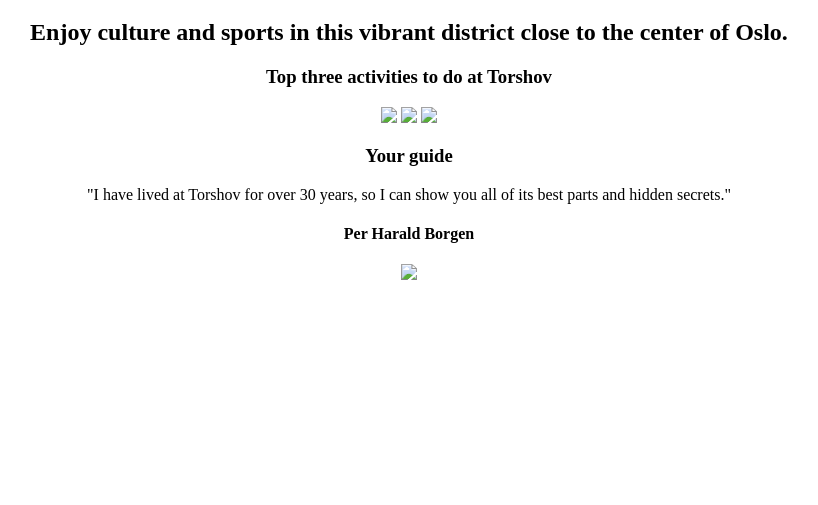
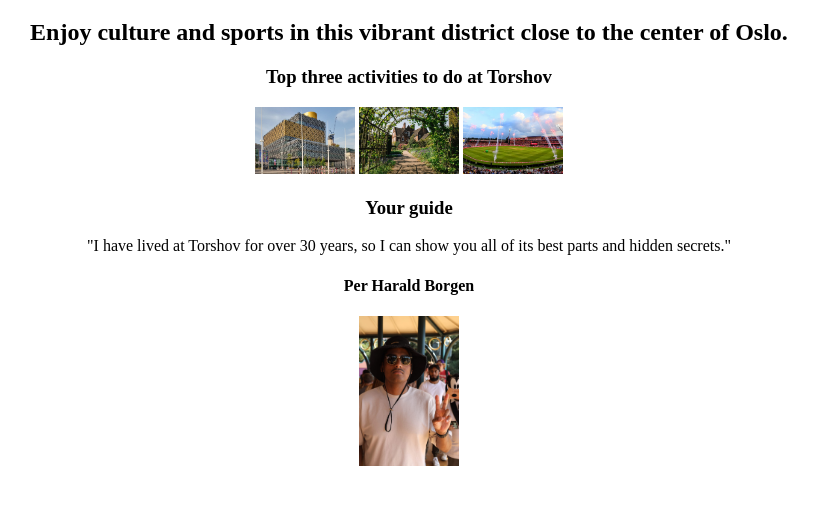
Before and after one commit to alomf/Hometown, a plain HTML site: page index.html in a window 1280 px wide. Shown: the part 61-566 px from the top of the page, without its empty margins (231-1049 px from the left). Drawn offline with Linux system fonts and the light colour scheme.

Commit message:
updated images on index

```diff
--- a/index.html
+++ b/index.html
@@ -14,9 +14,9 @@
         <!-- ACTIVITIES SECTION -->
         <div>
             <h3>Top three activities to do at Torshov</h3>
-            <img src="images/park.jpg">
-            <img src="images/theatre.jpg">
-            <img src="images/sports.jpg">
+            <img src="images/libraryofbirmingham.jpg">
+            <img src="images/winterbourne.jpg">
+            <img src="images/edgabstonstadium.jpg">
         </div>
 
         <!-- GUIDE SECTION -->
@@ -24,7 +24,7 @@
             <h3>Your guide</h3>
             <p>"I have lived at Torshov for over 30 years, so I can show you all of its best parts and hidden secrets."</p>
             <h4>Per Harald Borgen</h4>
-            <img src="images/per.jpg">
+            <img src="images/me.jpg">
         </div>
     </body>
 </html>
```
